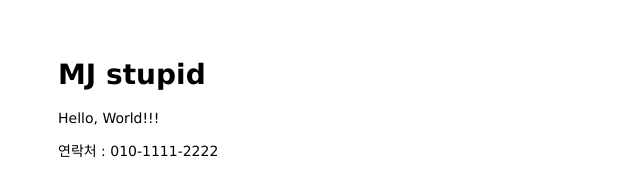
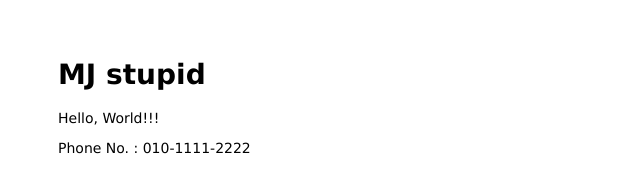
Before and after one commit to lkh42088/mastering-git-github, a website: page public/index.html in a window 1280 px wide. Shown: the full height of the page, 0-640 px from the left. Drawn offline with Linux system fonts and the light colour scheme.

Commit message:
Modify Letteing

```diff
--- a/public/index.html
+++ b/public/index.html
@@ -11,7 +11,7 @@
 </body>
 
 <footer>
-  <p> 연락처 : 010-1111-2222 </p>
+  <p> Phone No. : 010-1111-2222 </p>
 </footer>
 
 </html>
```
